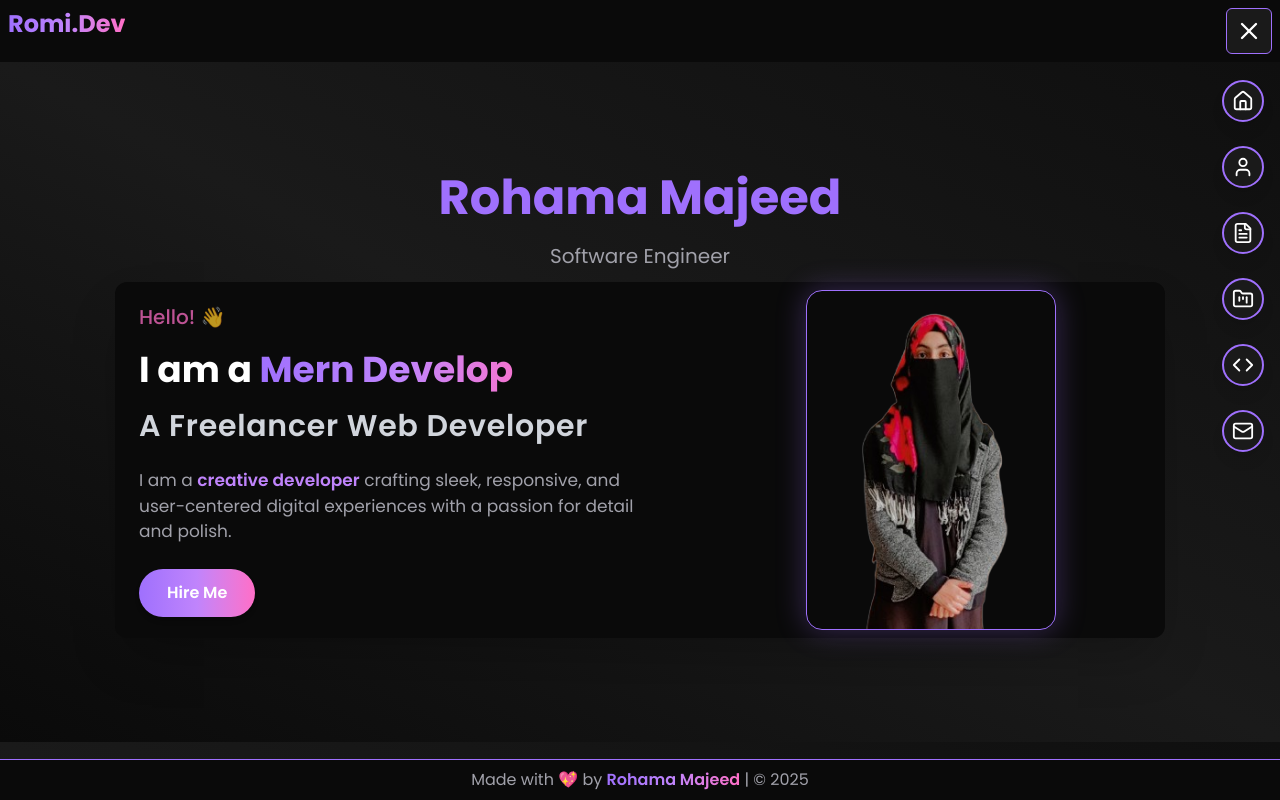
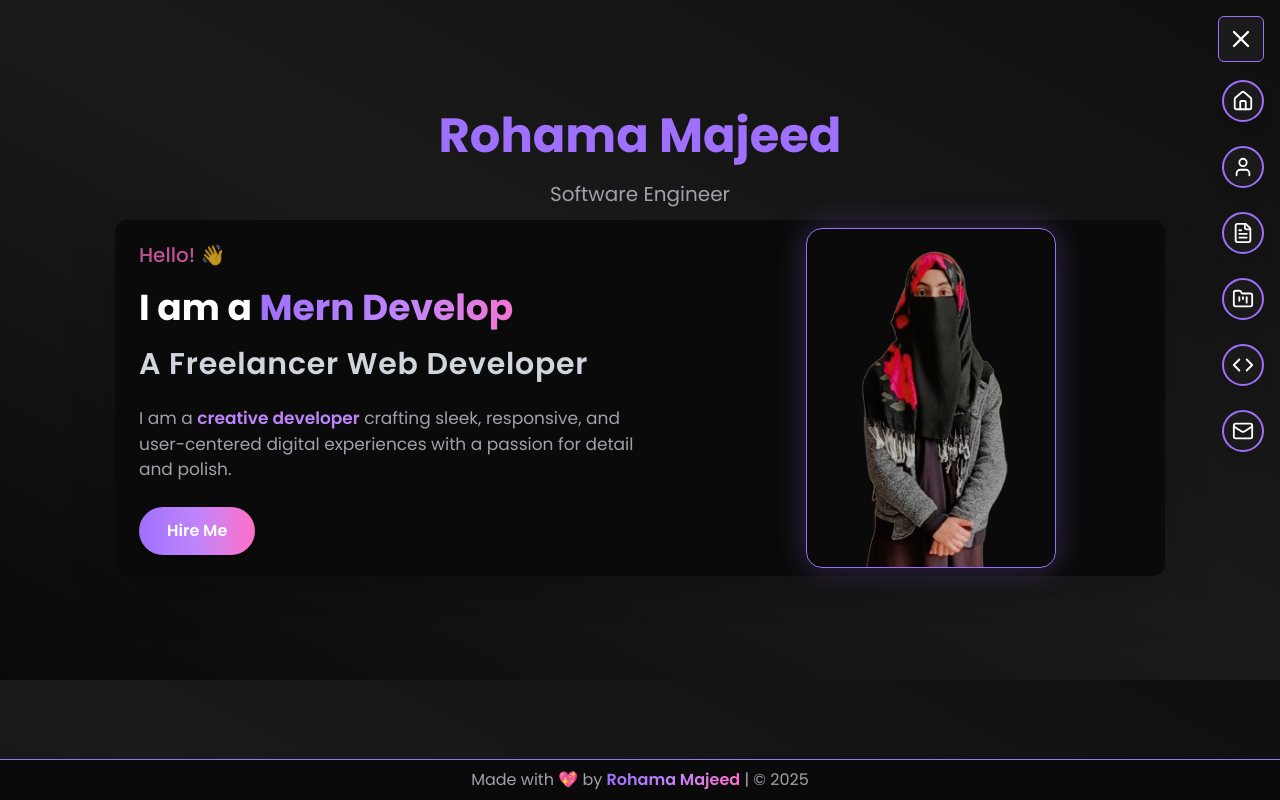
Before and after one commit to Rohama-Majeed7/porfolio, a Next.js app: page / in a window 1280 px wide. Built offline with nearby package versions, Linux system fonts and the light colour scheme.

Commit message:
third commit

```diff
--- a/src/components/MianHeader.tsx
+++ b/src/components/MianHeader.tsx
@@ -35,7 +35,11 @@ const sidebarVariants = {
 
 const itemVariants = {
   hidden: { opacity: 0, y: 30 },
-  show: { opacity: 1, y: 0, transition: { type: "spring", stiffness: 80 } },
+  show: {
+    opacity: 1,
+    y: 0,
+    transition: { type: "spring" as const, stiffness: 80 },
+  },
 };
 
 const MianHeader = () => {
@@ -43,18 +47,17 @@ const MianHeader = () => {
 
   return (
     <>
-      <div className="hidden md:flex justify-between p-2 bg-[#0a0a0a]">
-        <h1 className="text-2xl font-bold bg-gradient-to-r from-[#9f70fd] via-[#c084fc] to-[#ff6ec7] bg-clip-text text-transparent">
-          Romi.Dev
-        </h1>
+      {/* Toggle Button (Optional) */}
+      <div className="hidden md:flex fixed top-4 right-4 z-50">
         <button
           onClick={() => setShowSidebar((prev) => !prev)}
-          className="p-2 rounded-md cursor-pointer border border-[#9f70fd] bg-[#1a1a1a] text-white"
+          className="p-2 rounded-md border border-[#9f70fd] bg-[#1a1a1a] text-white"
         >
           {showSidebar ? <X size={28} /> : <Menu size={28} />}
         </button>
       </div>
 
+      {/* Desktop Sidebar */}
       <AnimatePresence>
         {showSidebar && (
           <motion.nav
```
